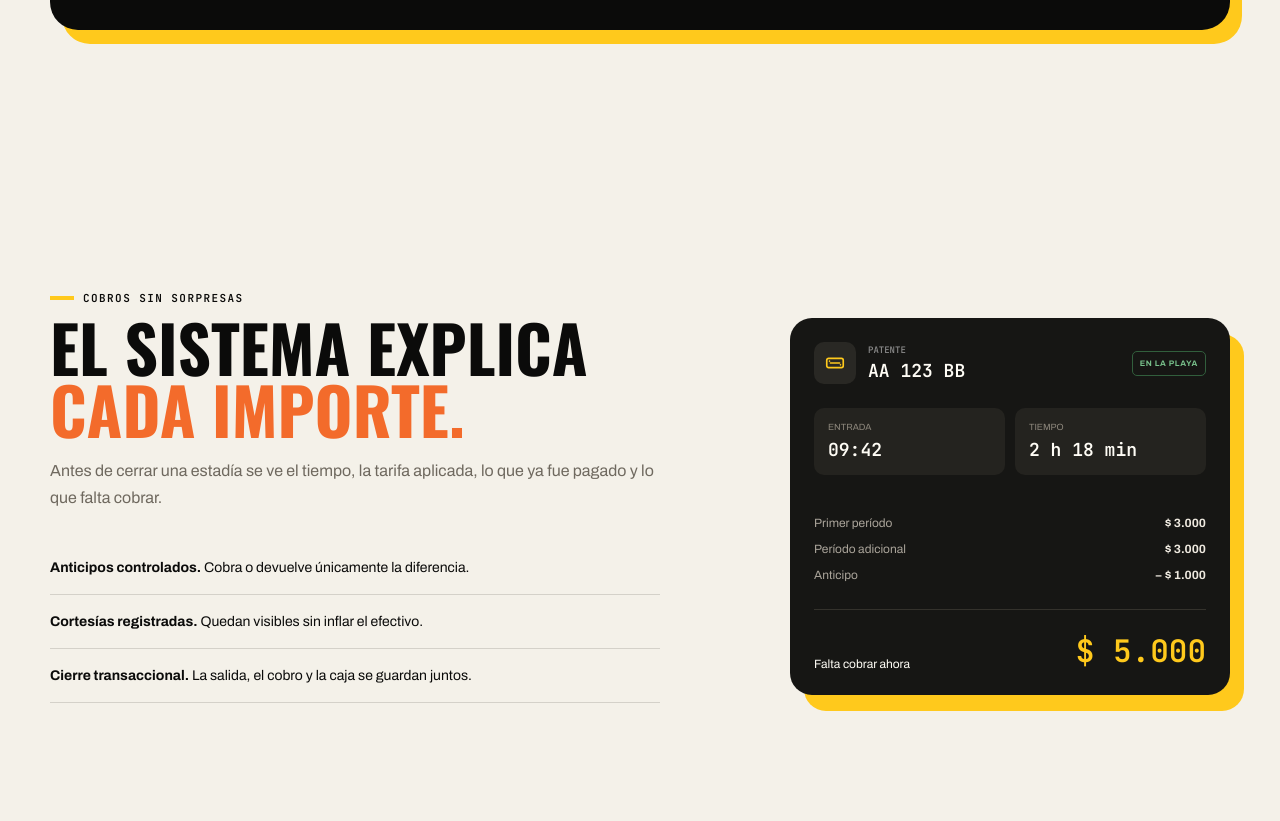
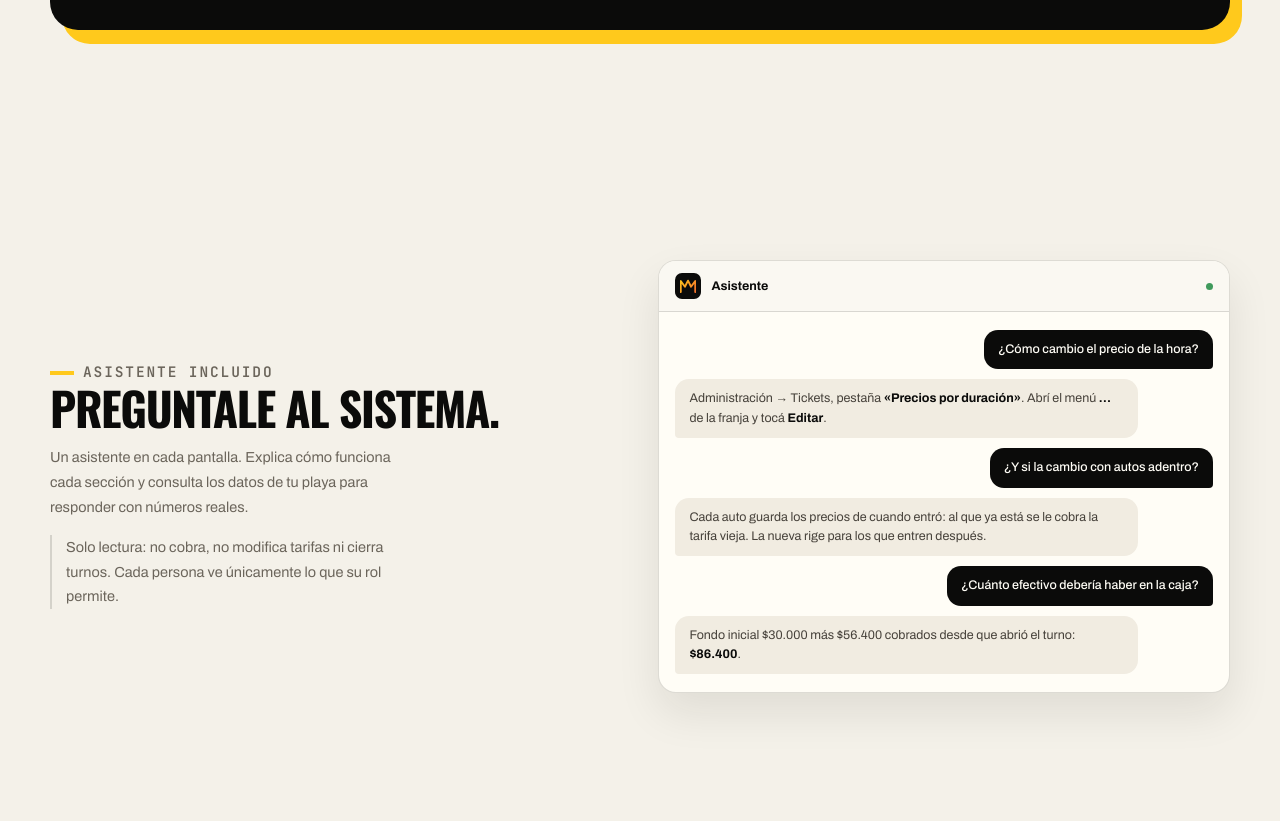
Before and after one commit to IgnacioGaute/Estacionamiento-demo-landing, a Next.js app: page / in a window 1280 px wide. Shown: the part 6819-7640 px from the top of the page. Built offline with nearby package versions, Linux system fonts and the light colour scheme.

Commit message:
feat: IA seccion

```diff
--- a/app/extras.css
+++ b/app/extras.css
@@ -297,3 +297,90 @@
 .caso-datos b { display: block; font: 700 40px Oswald, Arial, sans-serif; line-height: 1; color: var(--orange); }
 .caso-datos span { display: block; margin-top: 5px; max-width: 150px; font-size: 11.5px; line-height: 1.45; color: #6f695f; }
 @media (max-width: 620px) { .caso-datos { gap: 24px; } .caso-datos b { font-size: 33px; } }
+
+
+/* ── Asistente ──────────────────────────────────────────
+   Sin tarjeta oscura ni sombra dura: entre dos secciones negras (seguridad
+   arriba, el resto abajo) otra caja oscura se empastaba. Va sobre el papel, y
+   lo único enmarcado es el chat, dibujado como la ventanita real del sistema. */
+.ia { padding-block: 110px; }
+.ia-card {
+  display: grid;
+  grid-template-columns: 1fr 1.05fr;
+  gap: 64px;
+  align-items: center;
+}
+.ia-copy h2 { font-size: clamp(32px, 3.6vw, 46px); letter-spacing: -.03em; }
+.ia-copy > p { margin: 16px 0 0; max-width: 44ch; font-size: 14.5px; line-height: 1.7; color: #6b655b; }
+/* El límite es una aclaración, no un argumento: más chico y sin peso. */
+.ia-limite {
+  margin-top: 20px;
+  padding-left: 14px;
+  border-left: 2px solid var(--line);
+  font-size: 12.5px;
+  line-height: 1.6;
+  color: #857f74;
+}
+
+.ia-chat {
+  border: 1px solid var(--line);
+  border-radius: 18px;
+  background: var(--white);
+  overflow: hidden;
+  box-shadow: 0 20px 44px rgba(25, 20, 10, .09);
+}
+.ia-chat__barra {
+  display: flex;
+  align-items: center;
+  gap: 10px;
+  padding: 12px 16px;
+  border-bottom: 1px solid var(--line);
+  background: #faf8f2;
+  font-size: 12.5px;
+  font-weight: 700;
+}
+.ia-chat__barra .brand-mark {
+  display: grid;
+  place-items: center;
+  width: 26px;
+  height: 26px;
+  padding: 5px;
+  border-radius: 7px;
+  background: var(--ink);
+}
+.ia-chat__barra .brand-mark svg { width: 100%; height: 100%; display: block; }
+/* El puntito verde de "en línea", al final de la barra. */
+.ia-chat__barra i {
+  margin-left: auto;
+  width: 7px;
+  height: 7px;
+  border-radius: 50%;
+  background: #3f9a5c;
+}
+
+.ia-chat__hilo { display: flex; flex-direction: column; gap: 10px; padding: 18px 16px; }
+.ia-burbuja { max-width: 86%; padding: 10px 14px; font-size: 12.5px; line-height: 1.55; border-radius: 14px; }
+.ia-burbuja--vos {
+  align-self: flex-end;
+  background: var(--ink);
+  color: var(--white);
+  border-bottom-right-radius: 4px;
+  font-weight: 500;
+}
+.ia-burbuja--ia {
+  align-self: flex-start;
+  background: #f1ece1;
+  color: #46413a;
+  border-bottom-left-radius: 4px;
+}
+.ia-burbuja--ia b { color: var(--ink); font-weight: 700; }
+
+@media (max-width: 900px) {
+  .ia { padding-block: 80px; }
+  .ia-card { grid-template-columns: 1fr; gap: 34px; }
+}
+@media (max-width: 620px) {
+  .ia { padding-block: 60px; }
+  .ia-copy h2 { font-size: 30px; }
+  .ia-burbuja { max-width: 92%; }
+}
--- a/app/page.tsx
+++ b/app/page.tsx
@@ -188,6 +188,28 @@ export default function Home() {
 
     <section className="security wrap"><div className="security-card"><div><p className="kicker light"><span/> LO QUE EL EMPLEADO NO PUEDE HACER</p><h2>Vos ponés las reglas.<br/><em>El sistema las hace cumplir.</em></h2><p>No es que los botones estén escondidos: aunque alguien sepa por dónde entrar, el sistema no lo deja. Estas cuatro cosas son las que más tranquilidad te van a dar.</p></div><div className="security-points"><p><b>01</b><span><strong>No puede tocar las tarifas</strong>El operador cobra lo que el sistema calcula. No puede cambiar un precio, ni ver la configuración, ni aplicar un importe a mano sin que quede registrado.</span></p><p><b>02</b><span><strong>No se puede borrar un movimiento de caja</strong>Lo que se cobró, quedó. Si hubo un error, se corrige con un ajuste que lleva el motivo escrito y el nombre de quien lo hizo. El número original nunca desaparece.</span></p><p><b>03</b><span><strong>Si un empleado es despedido, queda afuera al instante</strong>Le cambiás la contraseña o le das de baja el usuario y se cierran todas sus sesiones, en todos los dispositivos, aunque haya dejado el celular con el sistema abierto.</span></p><p><b>04</b><span><strong>Cada playa ve lo suyo y nada más</strong>Si tenés dos playas, el operador de una no ve los tickets, la caja ni los turnos de la otra. Vos las ves todas.</span></p></div></div></section>
 
+    <section className="ia wrap">
+      <div className="ia-card">
+        <div className="ia-copy">
+          <p className="kicker"><span/> ASISTENTE INCLUIDO</p>
+          <h2>Preguntale al sistema.</h2>
+          <p>Un asistente en cada pantalla. Explica cómo funciona cada sección y consulta los datos de tu playa para responder con números reales.</p>
+          <p className="ia-limite">Solo lectura: no cobra, no modifica tarifas ni cierra turnos. Cada persona ve únicamente lo que su rol permite.</p>
+        </div>
+        <div className="ia-chat">
+          <div className="ia-chat__barra"><Marca /><span>Asistente</span><i/></div>
+          <div className="ia-chat__hilo" aria-hidden="true">
+            <div className="ia-burbuja ia-burbuja--vos">¿Cómo cambio el precio de la hora?</div>
+            <div className="ia-burbuja ia-burbuja--ia">Administración → Tickets, pestaña <b>«Precios por duración»</b>. Abrí el menú <b>…</b> de la franja y tocá <b>Editar</b>.</div>
+            <div className="ia-burbuja ia-burbuja--vos">¿Y si la cambio con autos adentro?</div>
+            <div className="ia-burbuja ia-burbuja--ia">Cada auto guarda los precios de cuando entró: al que ya está se le cobra la tarifa vieja. La nueva rige para los que entren después.</div>
+            <div className="ia-burbuja ia-burbuja--vos">¿Cuánto efectivo debería haber en la caja?</div>
+            <div className="ia-burbuja ia-burbuja--ia">Fondo inicial $30.000 más $56.400 cobrados desde que abrió el turno: <b>$86.400</b>.</div>
+          </div>
+        </div>
+      </div>
+    </section>
+
     <section className="details wrap"><div className="details-copy"><p className="kicker"><span/> COBROS SIN SORPRESAS</p><h2>El sistema explica<br/><em>cada importe.</em></h2><p>Antes de cerrar una estadía se ve el tiempo, la tarifa aplicada, lo que ya fue pagado y lo que falta cobrar.</p><ul><li><b>Anticipos controlados.</b> Cobra o devuelve únicamente la diferencia.</li><li><b>Cortesías registradas.</b> Quedan visibles sin inflar el efectivo.</li><li><b>Cierre transaccional.</b> La salida, el cobro y la caja se guardan juntos.</li></ul></div><div className="calculation"><div className="calc-head"><span><Icon name="plate"/></span><div><small>PATENTE</small><strong>AA 123 BB</strong></div><b>EN LA PLAYA</b></div><div className="calc-time"><div><small>ENTRADA</small><strong>09:42</strong></div><div><small>TIEMPO</small><strong>2 h 18 min</strong></div></div><div className="calc-lines"><p><span>Primer período</span><b>$ 3.000</b></p><p><span>Período adicional</span><b>$ 3.000</b></p><p><span>Anticipo</span><b>− $ 1.000</b></p></div><div className="calc-total"><span>Falta cobrar ahora</span><strong>$ 5.000</strong></div></div></section>
 
     <section id="planes" className="pricing wrap"><div className="price-glow">
@@ -206,7 +228,7 @@ export default function Home() {
       <div className="plan-incluido">
         <p className="plan-incluido__titulo">En los tres, sin excepciones</p>
         <ul>
-          <li><b>✓</b> Todas las funciones: tickets, patentes, tarifas, caja, turnos, reportes y usuarios</li>
+          <li><b>✓</b> Todas las funciones: tickets, patentes, tarifas, caja, turnos, reportes y usuarios</li><li><b>✓</b> El asistente con IA, sin costo aparte</li>
           <li><b>✓</b> Capacitación y puesta en marcha, sin costo</li>
           <li><b>✓</b> Mantenimiento y actualizaciones</li>
           <li><b>✓</b> Sin permanencia: te das de baja cuando quieras</li>
```
